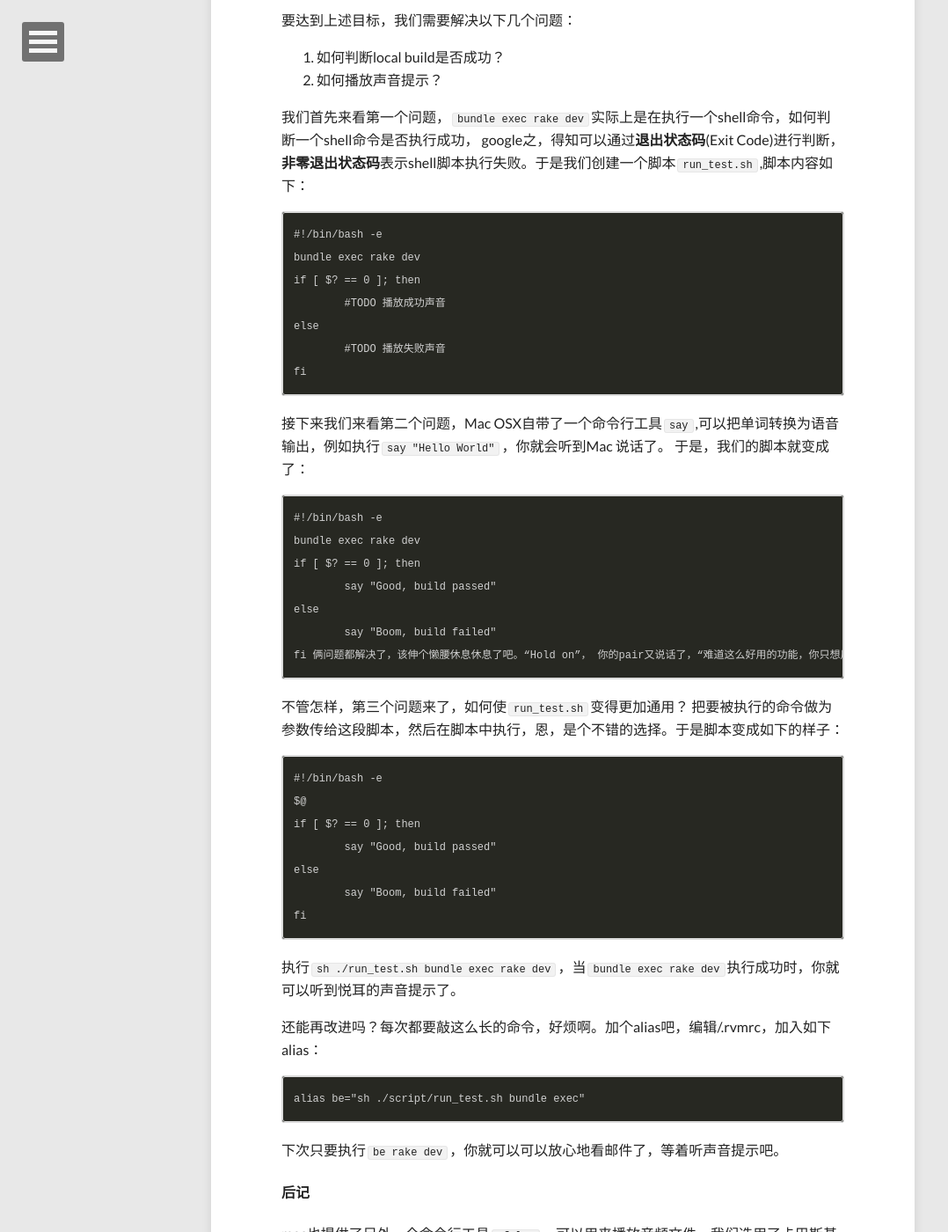
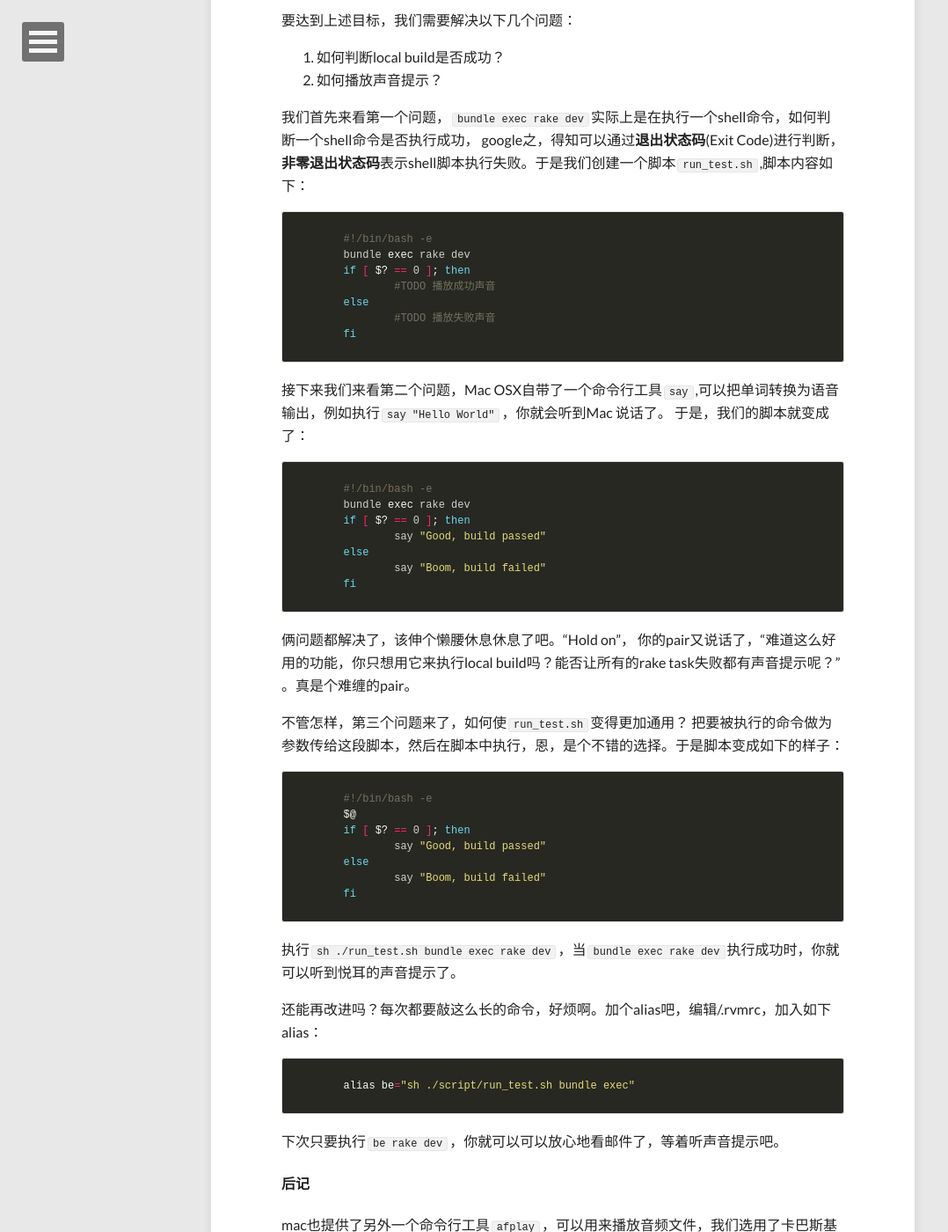
Before and after one commit to nicholasren/nicholasren.github.io, a Jekyll site: the page built from _posts/2012-12-28-local-build-.md, in a window 1280 px wide and 1400 px high, scrolled down 751 px. Shown: the whole window at 88% size, without its empty margins (0-1078 px from the left). Built offline with Jekyll 4.4.1, drawn with Linux system fonts in a browser that asks for light colours; nearby versions of some CDN libraries; Markdown is read by kramdown in place of the engine named in the settings; some of the changed text lies outside the part shown.

Commit message:
fix syntax highlight

```diff
--- a/_config.yml
+++ b/_config.yml
@@ -1,7 +1,6 @@
 title: Nicholas Ren's Blog
 description: happy coding
-disqus_shortname: nicholasren
-#url: http://nicholasren.github.io
+disqus_shortname: nicholasrensblog
 
 owner:
   name: Nicholas Ren
@@ -13,7 +12,7 @@ owner:
 timezone:    China/Beijing
 future:      true
 pygments:    true
-markdown:    kramdown
+markdown:    rdiscount
 paginate:    5
 
 destination: public
--- a/_posts/2012-12-28-local-build-.md
+++ b/_posts/2012-12-28-local-build-.md
@@ -28,6 +28,7 @@ title: "Innovation，让工作更有趣——给local build增加声音反馈"
 google之，得知可以通过**退出状态码**(Exit Code)进行判断，**非零退出状态码**表示shell脚本执行失败。于是我们创建一个脚本`run_test.sh`,脚本内容如下：
 
 
+{% highlight sh%}
 	#!/bin/bash -e
 	bundle exec rake dev
 	if [ $? == 0 ]; then
@@ -35,10 +36,12 @@ google之，得知可以通过**退出状态码**(Exit Code)进行判断，**非
 	else
 		#TODO 播放失败声音
 	fi
+{% endhighlight%}
 
 接下来我们来看第二个问题，Mac OSX自带了一个命令行工具`say`,可以把单词转换为语音输出，例如执行`say "Hello World"`，你就会听到Mac 说话了。
 于是，我们的脚本就变成了：
 
+{% highlight sh%}
 	#!/bin/bash -e
 	bundle exec rake dev
 	if [ $? == 0 ]; then
@@ -46,10 +49,13 @@ google之，得知可以通过**退出状态码**(Exit Code)进行判断，**非
 	else
 		say "Boom, build failed"
 	fi
+{% endhighlight%}
+
 俩问题都解决了，该伸个懒腰休息休息了吧。“Hold on”， 你的pair又说话了，“难道这么好用的功能，你只想用它来执行local build吗？能否让所有的rake task失败都有声音提示呢？” 。真是个难缠的pair。
 
 不管怎样，第三个问题来了，如何使`run_test.sh`变得更加通用？ 把要被执行的命令做为参数传给这段脚本，然后在脚本中执行，恩，是个不错的选择。于是脚本变成如下的样子：
 
+{% highlight sh%}
 	#!/bin/bash -e
 	$@
 	if [ $? == 0 ]; then
@@ -57,18 +63,22 @@ google之，得知可以通过**退出状态码**(Exit Code)进行判断，**非
 	else
 		say "Boom, build failed"
 	fi
+{% endhighlight%}
 
 执行`sh ./run_test.sh bundle exec rake dev`，当`bundle exec rake dev`执行成功时，你就可以听到悦耳的声音提示了。
 
 还能再改进吗？每次都要敲这么长的命令，好烦啊。加个alias吧，编辑<RAILS_TOOS>/.rvmrc，加入如下alias：
 
+{% highlight sh%}
 	alias be="sh ./script/run_test.sh bundle exec"
+{% endhighlight%}
 
 下次只要执行`be rake dev`，你就可以可以放心地看邮件了，等着听声音提示吧。
 
 ####后记
 mac也提供了另外一个命令行工具`afplay`，可以用来播放音频文件，我们选用了卡巴斯基那个惨绝人寰的杀猪声做为build失败提示音，够惊悚吧。下面是我的项目中这个脚本的最终版本。
 
+{% highlight sh%}
 	#!/bin/bash -e
 	$@
 	if [ $? == 0 ]; then
@@ -76,6 +86,7 @@ mac也提供了另外一个命令行工具`afplay`，可以用来播放音频文
 	else
 	  afplay fixture/fail.wav
 	fi
+{% endhighlight%}
 
 ####想说的话
 上面的故事是从今天我和同事pair的场景里抽象提炼出来的，从提出点子到最后实现也就用来个把小时，代码量很小，难度也不大，然而带给每个team member的好处却是显而易见的。让平日里的工作变得有趣的正是这些点子，以及实现它的过程，更大的乐趣是把它分享给更多的人。我们已经分享了，你呢？
```
Also changed, not shown: _posts/2013-09-04-thoughts-on-design-a-restful-api-on-ror-stack.md (+6 -0 lines), _posts/2013-10-07-deployment-automation-with-mina.md (+6 -1 lines), _posts/2014-01-12-create-a-scala-project-with-sbt.md (+8 -8 lines), _posts/2014-01-26-behind-ajax.md (+6 -4 lines).
